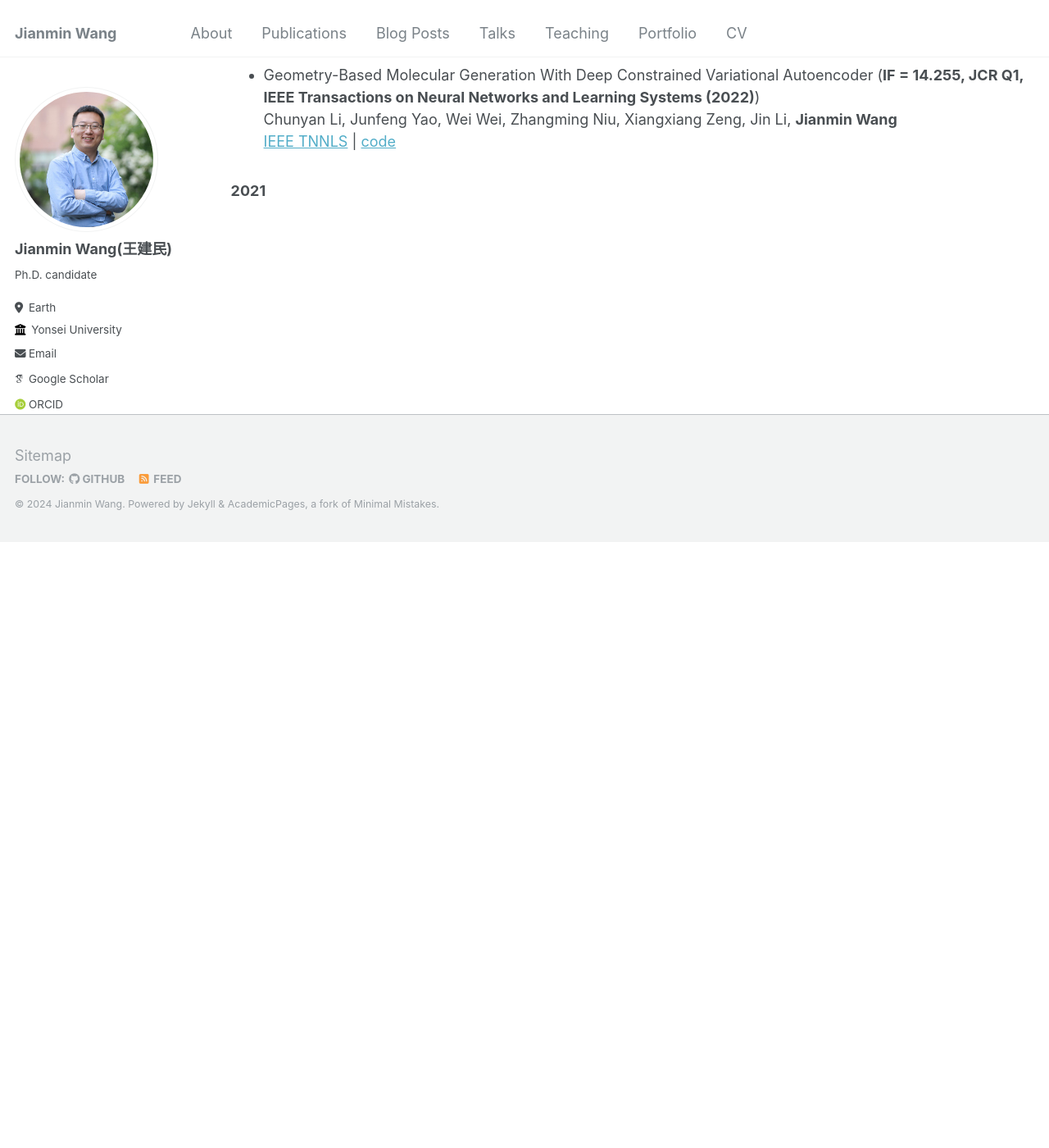
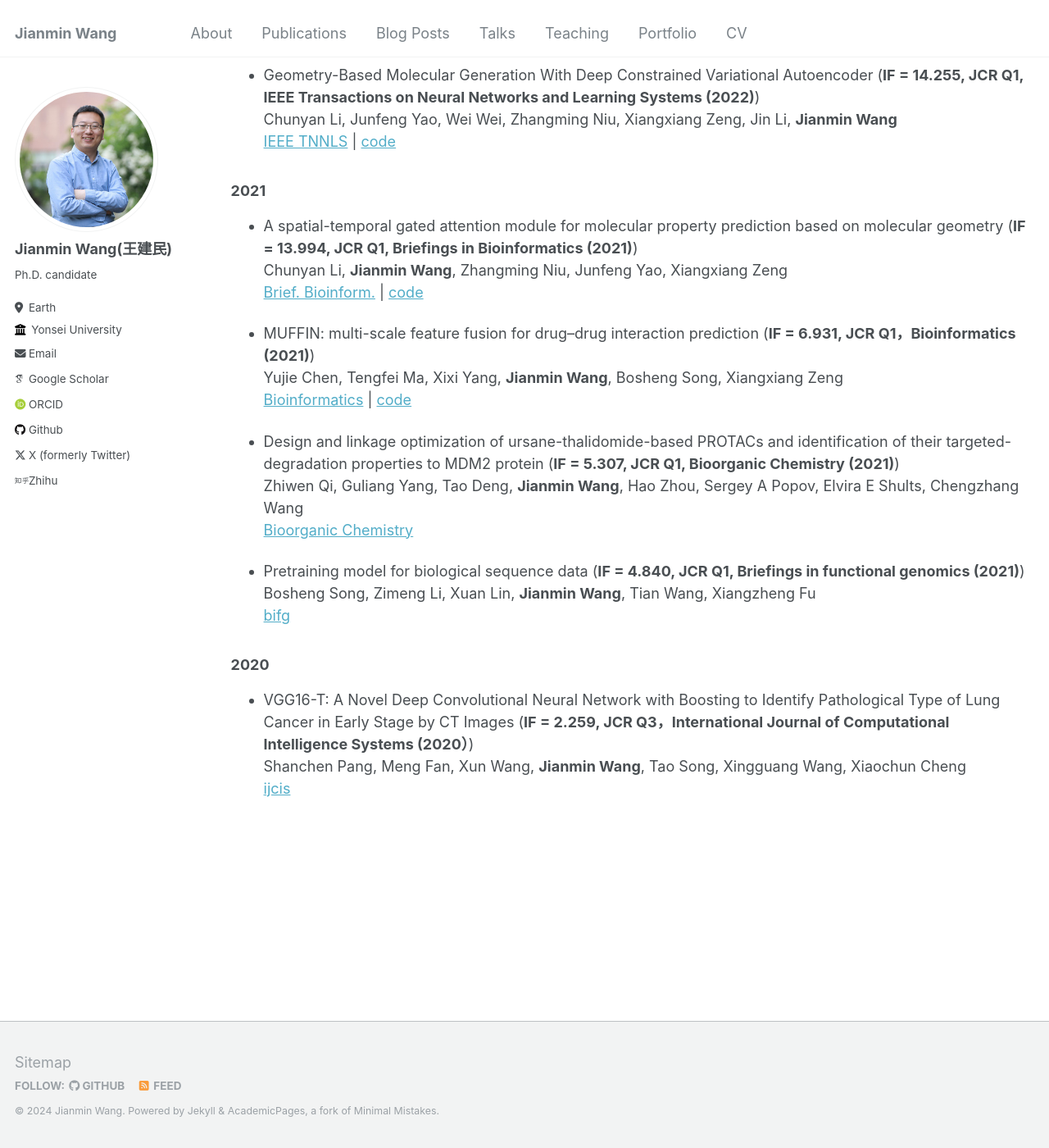
Before and after one commit to Jianmin2drugai/Jianmin2drugai.github.io, a Jekyll site: the page built from _pages/publications.md, in a window 1280 px wide and 1400 px high, scrolled down 3360 px. Shown: the whole window at 82% size. Built offline with Jekyll 4.4.1, drawn with Linux system fonts in a browser that asks for light colours; some web fonts are replaced; before the commit the page ends 4021 px from its top, so only the background shows below that.

Commit message:
Update publications.md

```diff
--- a/_pages/publications.md
+++ b/_pages/publications.md
@@ -110,3 +110,25 @@
     [IEEE TNNLS](https://ieeexplore.ieee.org/abstract/document/9714718) | [code](https://github.com/anny0316/GEOM-CVAE)
 
 ### 2021
+
+*   A spatial-temporal gated attention module for molecular property prediction based on molecular geometry (**IF = 13.994, JCR Q1, Briefings in Bioinformatics (2021)**)
+    Chunyan Li, **Jianmin Wang**, Zhangming Niu, Junfeng Yao, Xiangxiang Zeng
+    [Brief. Bioinform.](https://doi.org/10.1093/bib/bbab078) | [code](https://github.com/anny0316/Drug3D-Net)
+
+*   MUFFIN: multi-scale feature fusion for drug–drug interaction prediction (**IF = 6.931, JCR Q1，Bioinformatics (2021)**)
+    Yujie Chen, Tengfei Ma, Xixi Yang, **Jianmin Wang**, Bosheng Song, Xiangxiang Zeng
+    [Bioinformatics](https://doi.org/10.1093/bioinformatics/btab169) | [code](https://github.com/xzenglab/MUFFIN)
+
+*   Design and linkage optimization of ursane-thalidomide-based PROTACs and identification of their targeted-degradation properties to MDM2 protein (**IF = 5.307, JCR Q1, Bioorganic Chemistry (2021)**)
+    Zhiwen Qi, Guliang Yang, Tao Deng, **Jianmin Wang**, Hao Zhou, Sergey A Popov, Elvira E Shults, Chengzhang Wang
+    [Bioorganic Chemistry](https://doi.org/10.1016/j.bioorg.2021.104901)
+
+*   Pretraining model for biological sequence data (**IF = 4.840, JCR Q1, Briefings in functional genomics (2021)**)
+    Bosheng Song, Zimeng Li, Xuan Lin, **Jianmin Wang**, Tian Wang, Xiangzheng Fu
+    [bifg](https://doi.org/10.1093/bfgp/elab025)
+
+### 2020
+
+*   VGG16-T: A Novel Deep Convolutional Neural Network with Boosting to Identify Pathological Type of Lung Cancer in Early Stage by CT Images (**IF = 2.259, JCR Q3，International Journal of Computational Intelligence Systems (2020）**)
+    Shanchen Pang, Meng Fan, Xun Wang, **Jianmin Wang**, Tao Song, Xingguang Wang, Xiaochun Cheng
+    [ijcis](https://dx.doi.org/10.2991/ijcis.d.200608.001)
```
